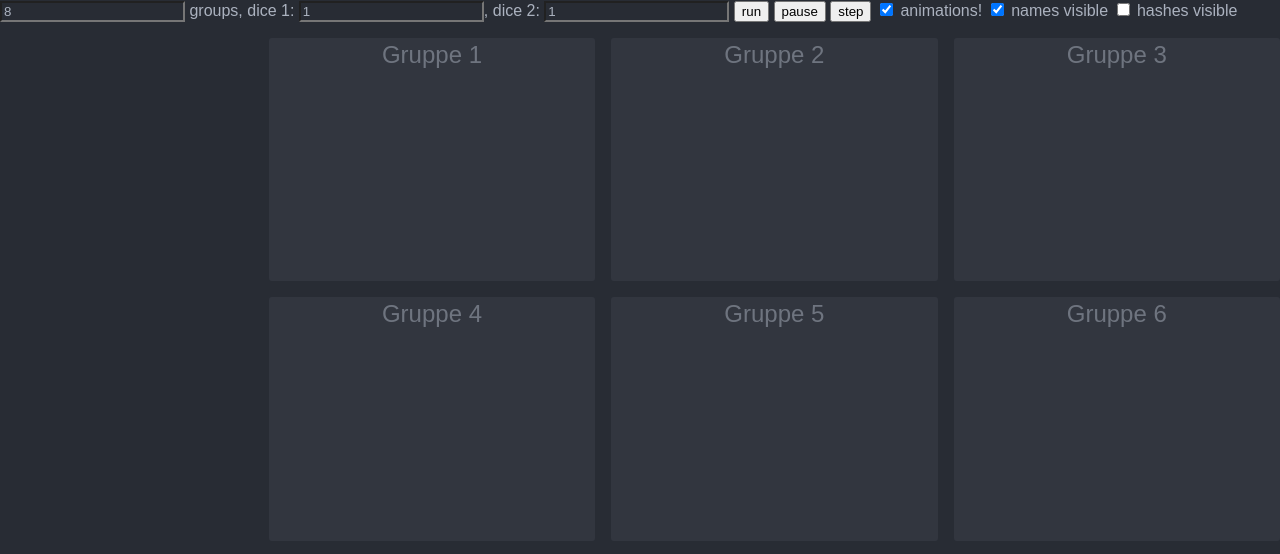
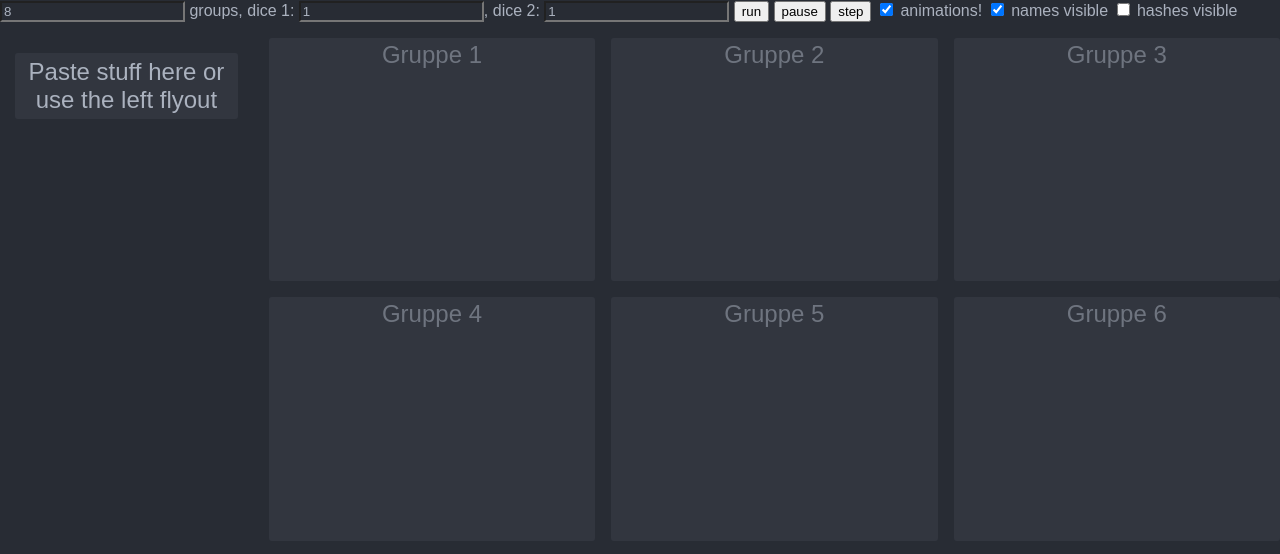
Before and after one commit to ccoenen/university-automation, a plain HTML site: page Team-Lottery/index.html in a window 1280 px wide. Shown: the top 554 px of the page. Drawn offline with Linux system fonts and the light colour scheme.

Commit message:
usage hint to get people to paste stuff without an explicit input element

```diff
--- a/Team-Lottery/index.html
+++ b/Team-Lottery/index.html
@@ -22,7 +22,7 @@
 			<textarea id="names" placeholder="names, one per line"></textarea>
 			<div class="tab"></div>
 		</div>
-		<div id="candidates"></div>
+		<div id="candidates" title="Paste stuff here or use the left flyout"></div>
 		<div id="playground"></div>
 		<script type="module" src="lottery.js"></script>
 	</body>
--- a/Team-Lottery/lottery.css
+++ b/Team-Lottery/lottery.css
@@ -96,6 +96,18 @@ h2 {
 	scrollbar-width: none;
 }
 
+#candidates:empty::after {
+	display: inline-block;
+	box-sizing: border-box;
+	margin: 15px;
+	border-radius: 3px;
+	padding: 5px;
+	background-color: #32363f;
+	font-size: 1.5em;
+	text-align: center;
+	content: attr(title);
+}
+
 #playground {
 	grid-column: 2;
 	grid-row: 2;
```
